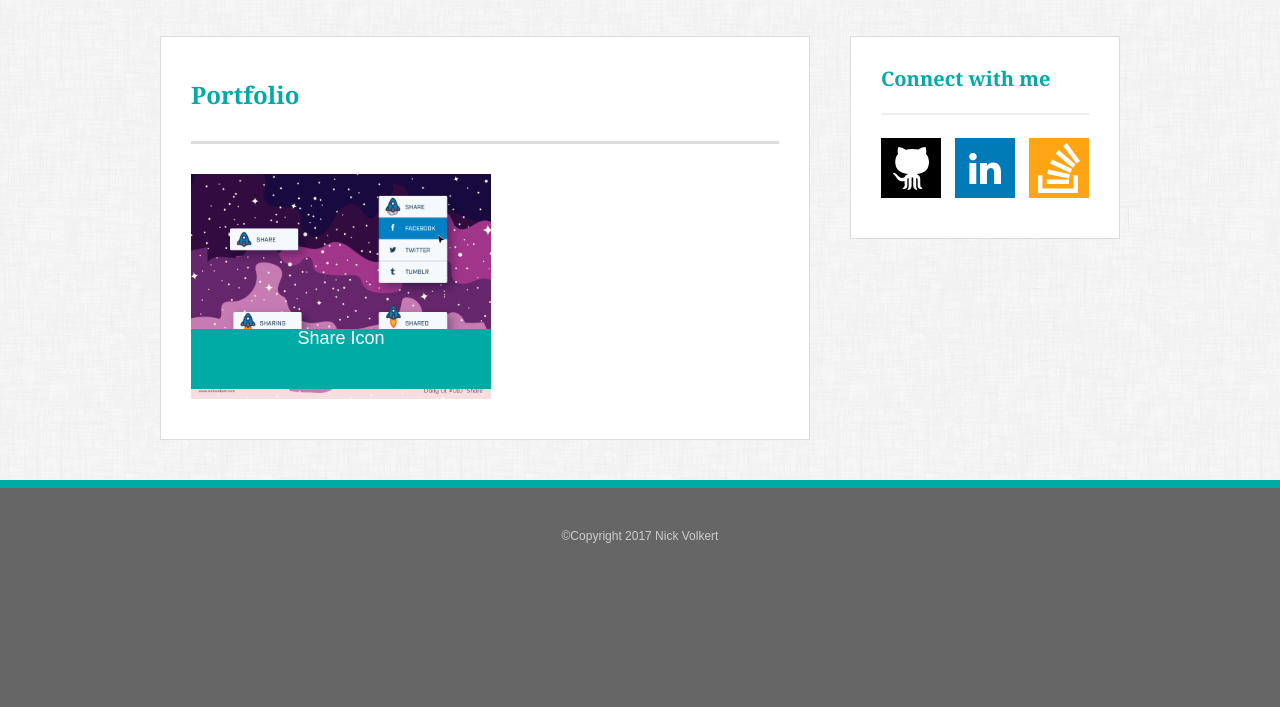
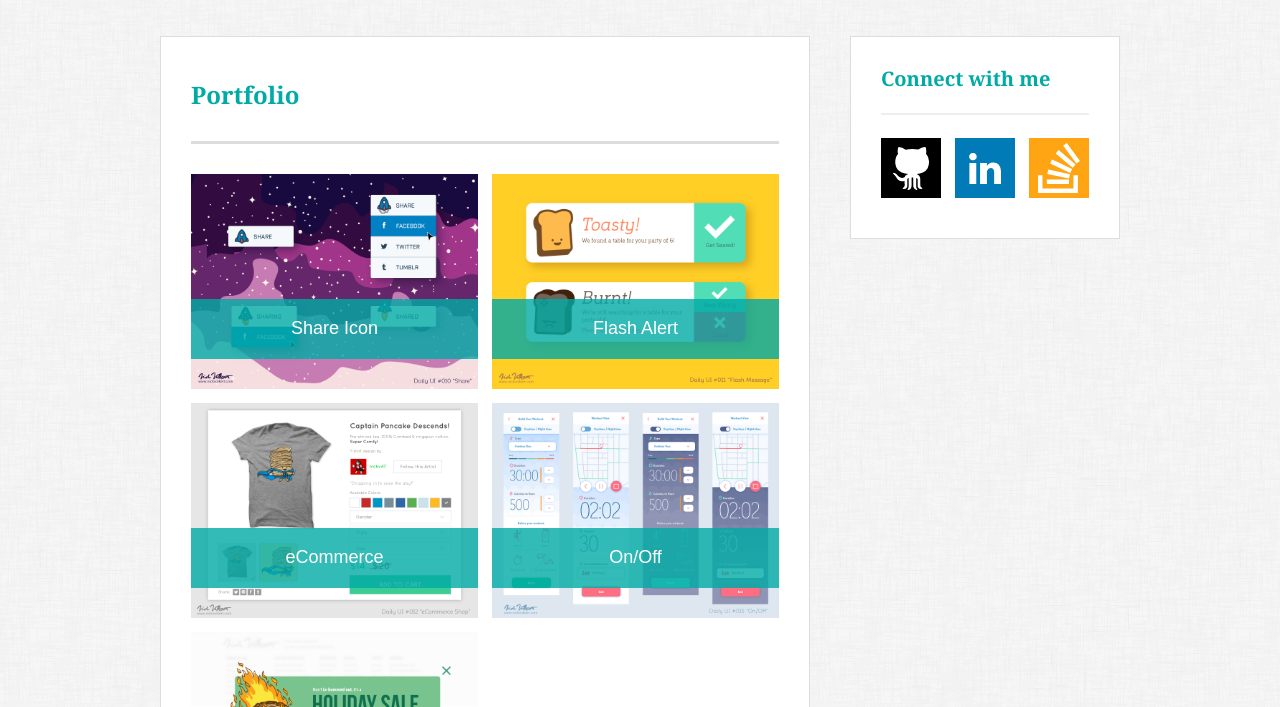
Before and after one commit to nickvolkert/Basic-Portfolio, a plain HTML site: page portfolio.html in a window 1280 px wide. Shown: the part 93-800 px from the top of the page. Drawn offline with Linux system fonts and the light colour scheme.

Commit message:
final files

```diff
--- a/assets/css/styles.css
+++ b/assets/css/styles.css
@@ -190,28 +190,42 @@ a#stackoverflow:hover{
 
 }
 #portfolio ul li{
-    width:300px;
+    float:left;
+}
+#portfolio ul li:nth-child(odd) {
+    padding:0 14px 0 0;
+}
 
+#portfolio ul li:nth-child(even) {
+    padding:0;
+}
+
+#portfolio ul li,
+#portfolio ul li a,
+#portfolio ul li a img,
+.description{
+    width:287px;
+
+}
+#portfolio ul li a img{
+    padding-right: 0;
 }
 #portfolio ul li a{
     display: block;
     text-decoration:none;
     position:relative;
-    width:300px;
-    height: 225px;
-}
-#portfolio ul li a img{
-    width:300px;
+    height: 215px;
+    margin-bottom: 14px;
 }
 .description{
     position:absolute;
     z-index: 1;
-    bottom:10px;
-    width:300px;
-    height:60px;
+    bottom:30px;
+    height:40px;
+    padding: 20px 0 0 0;
     text-align:center;
     color:#FFF;
-    background-color:#00aaa5;
+    background-color:rgba(0, 170, 165, 0.8);
     display: block;
 }
 .description:hover{
--- a/portfolio.html
+++ b/portfolio.html
@@ -32,6 +32,30 @@
                                 <img src="assets/images/010_shareicon.gif" alt="Share Icon">
                             </a>
                         </li>
+                        <li>
+                            <a href="#">
+                                <div class="description">Flash Alert</div>
+                                <img src="assets/images/011_flash.gif" alt="Share Icon">
+                            </a>
+                        </li>
+                        <li>
+                            <a href="#">
+                                <div class="description">eCommerce</div>
+                                <img src="assets/images/012_ecommerce_v2.gif" alt="Share Icon">
+                            </a>
+                        </li>
+                        <li>
+                          <a href="#">
+                          <div class="description">On/Off</div>
+                              <img src="assets/images/015_onoff_800.jpg" alt="Share Icon">
+                          </a>
+                        </li>
+                        <li>
+                          <a href="#">
+                          <div class="description">Share Icon</div>
+                              <img src="assets/images/016_popupoverlay_800.jpg" alt="Share Icon">
+                          </a>
+                        </li>
                     </ul>
                 </div>
 			</section>
```
Also changed, not shown: 1 other file.
